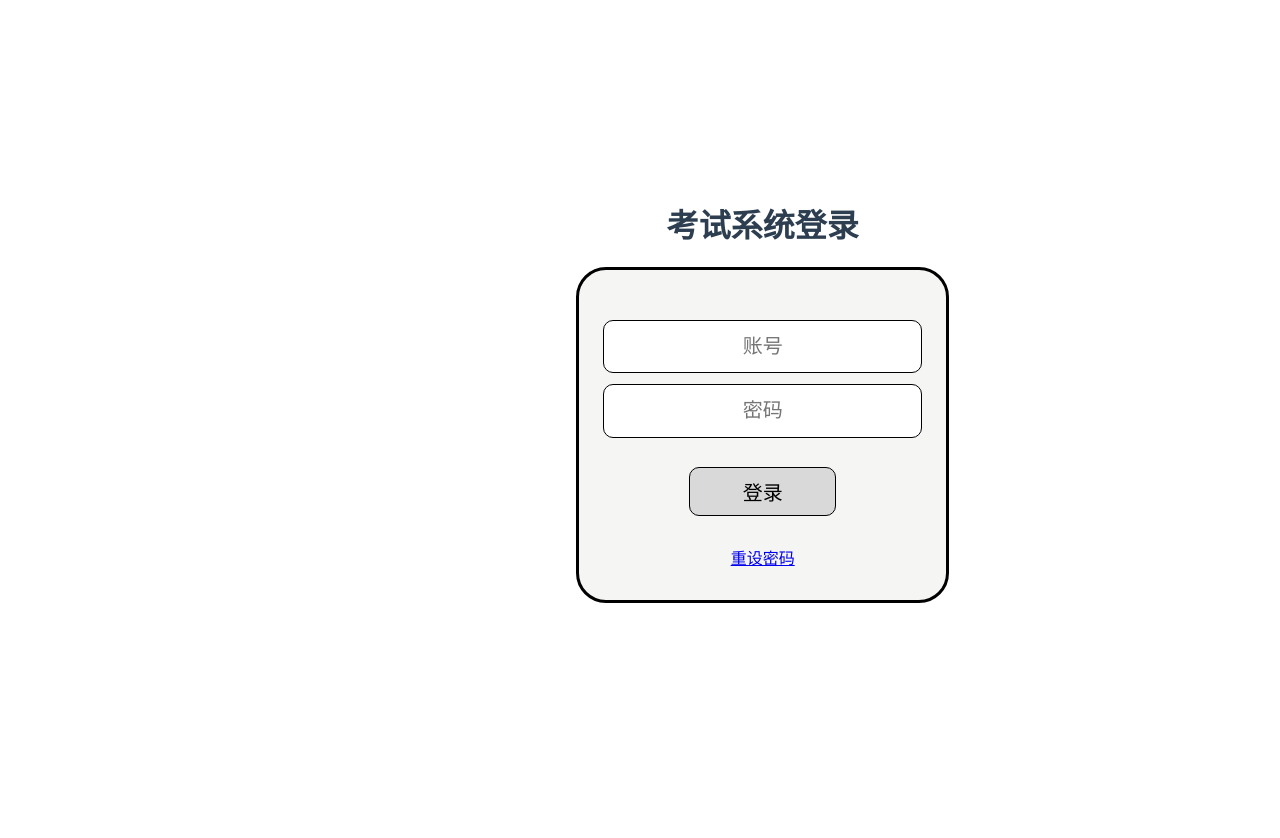
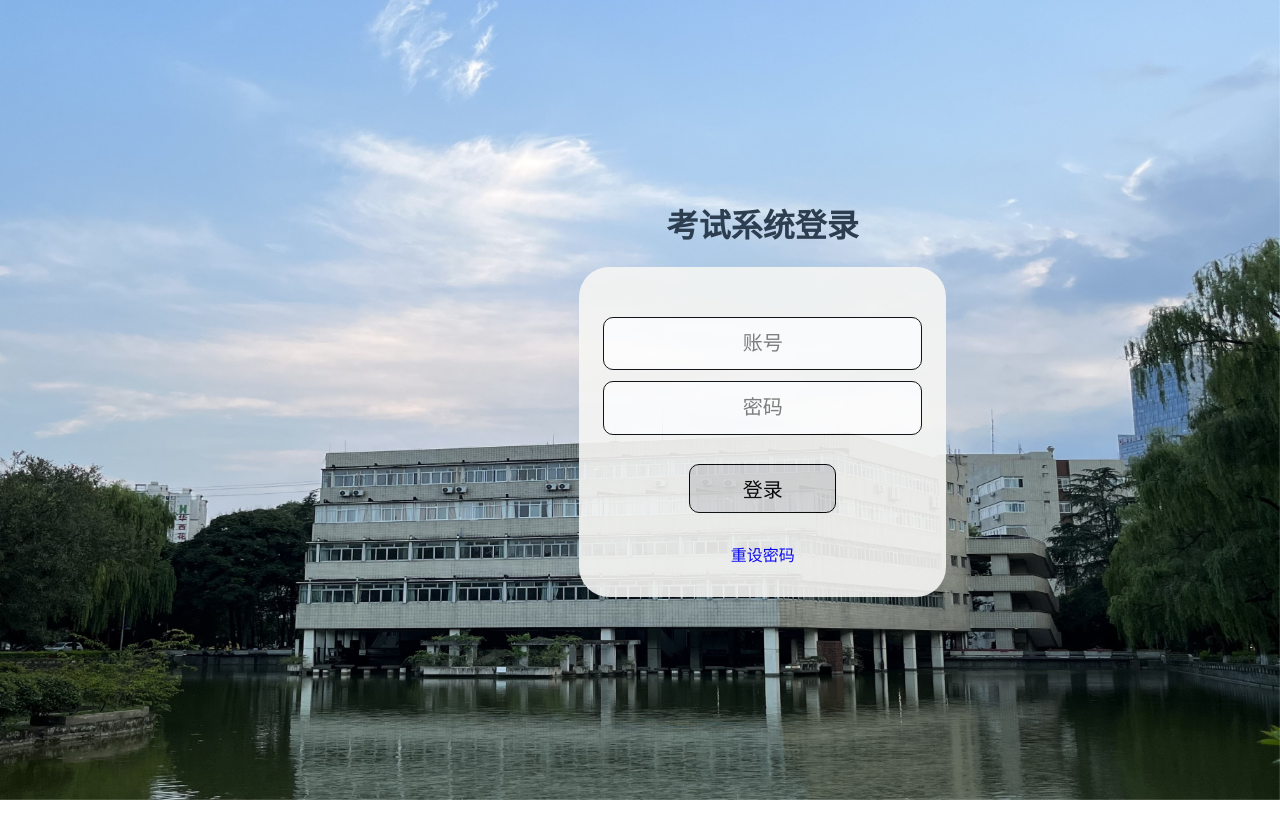
Before and after one commit to yuuki2022/myweb, a Vue app in the folder myvue/: page / in a window 1280 px wide. Shown: the top 838 px of the page. Built offline with nearby package versions, Linux system fonts and the light colour scheme.

Commit message:
背景+持久，要持久

```diff
--- a/myvue/package.json
+++ b/myvue/package.json
@@ -13,7 +13,8 @@
     "element-plus": "^2.6.0",
     "vue": "^3.2.13",
     "vue-router": "^4.3.0",
-    "vuex": "^4.1.0"
+    "vuex": "^4.1.0",
+    "vuex-persistedstate": "^4.1.0"
   },
   "devDependencies": {
     "@babel/core": "^7.12.16",
--- a/myvue/src/components/Register.vue
+++ b/myvue/src/components/Register.vue
@@ -1,4 +1,5 @@
 <template>
+  <div class="background"></div>
   <div id="login">
     <h1>密码重设</h1>
     <form @submit.prevent="submitForm">
@@ -63,6 +64,28 @@ p {
 
 }
 
+.background {
+  background-image: url('../assets/img/login_backgroundimg.JPG');
+  background-size: 100% 100%;
+  position: fixed;
+  top: 0;
+  left: 0;
+  right: 0;
+  bottom: 0;
+  z-index: -1;
+  /*背景图片透明 */
+}
+
+
+a{
+  color: blue;
+  text-decoration: none;
+}
+a:hover{
+  color: red;
+  text-decoration: underline;
+}
+
 h1 {
   margin-left: auto;
   padding: 0;
@@ -80,7 +103,7 @@ form {
   height: 93.556%;
   border-radius: 30px;
   margin: 0 auto;
-  border: 3px solid #000;
+  border: 3px #000;
   /*所有元素垂直居中*/
   display: flex;
   flex-direction: column;
@@ -88,7 +111,7 @@ form {
   align-items: center;
   padding: 0%;
   background-color: #F5F5F3;
-
+  opacity: 0.9;
 }
 
 input {
--- a/myvue/src/components/login.vue
+++ b/myvue/src/components/login.vue
@@ -1,4 +1,5 @@
 <template>
+  <div class="background"></div>
   <div id="login">
     <h1>考试系统登录</h1>
     <form @submit.prevent="submitForm">
@@ -68,12 +69,32 @@ p {
 
 }
 
+.background {
+  background-image: url('../assets/img/login_backgroundimg.JPG');
+  background-size: 100% 100%;
+  position: fixed;
+  top: 0;
+  left: 0;
+  right: 0;
+  bottom: 0;
+  z-index: -1;
+  /*背景图片透明 */
+
+}
+
 html {
   height: 100vh;
   width: 100vh;
-  background-image: url('@/components/img/login_backgroundimg.JPG');
-  background-size: contain;
-  background-position: center;
+
+}
+
+a{
+  color: blue;
+  text-decoration: none;
+}
+a:hover{
+  color: red;
+  text-decoration: underline;
 }
 
 h1 {
@@ -96,7 +117,7 @@ form {
   height: 90.556%;
   border-radius: 30px;
   margin: 0 auto;
-  border: 3px solid #000;
+  border: 3px  #000;
   /*所有元素垂直居中*/
   display: flex;
   flex-direction: column;
@@ -104,7 +125,7 @@ form {
   align-items: center;
   padding: 0%;
   background-color: #F5F5F3;
-
+  opacity: 0.9;
 }
 
 input {
--- a/myvue/src/store/index.js
+++ b/myvue/src/store/index.js
@@ -1,30 +1,38 @@
-import {createStore} from 'vuex'
+import { createStore } from "vuex";
+import createPersistedState from "vuex-persistedstate";
 
 export default createStore({
-    state:{
-        userName: '',
-        courseIds: {
-            "计算机网络":1,
-            "计算机操作系统":2,
-            "计算机组成原理":3,
-            "数据结构":4,
-        },
-        course:['参加考试','计算机网络','计算机操作系统','计算机组成原理','数据结构'],
-        testCourse:'',
-        path: 'http://127.0.0.1:8081/'
+  state: {
+    userName: "",
+    courseIds: {
+      计算机网络: 1,
+      计算机操作系统: 2,
+      计算机组成原理: 3,
+      数据结构: 4,
     },
-    mutations:{
-        setUserName(state, userName){
-            state.userName = userName
-        },
-        setTestCourse(state, testCourse){
-            state.testCourse = testCourse
-        }
+    course: [
+      "参加考试",
+      "计算机网络",
+      "计算机操作系统",
+      "计算机组成原理",
+      "数据结构",
+    ],
+    testCourse: "",
+    path: "http://127.0.0.1:8081/",
+  },
+  mutations: {
+    setUserName(state, userName) {
+      state.userName = userName;
     },
-    actions:{
-
+    setTestCourse(state, testCourse) {
+      state.testCourse = testCourse;
     },
-    modules:{
-
-    }
-})
+  },
+  actions: {},
+  modules: {},
+  plugins: [
+    createPersistedState({
+      storage: window.sessionStorage,
+    }),
+  ],
+});
```
Also changed, not shown: myvue/src/assets/img/login_backgroundimg.JPG (renamed from myvue/src/components/img/login_backgroundimg.JPG), myvue/src/components/Exam.vue (line endings or trailing spaces), 1 other file (tests, documents, lock files or other folders).
